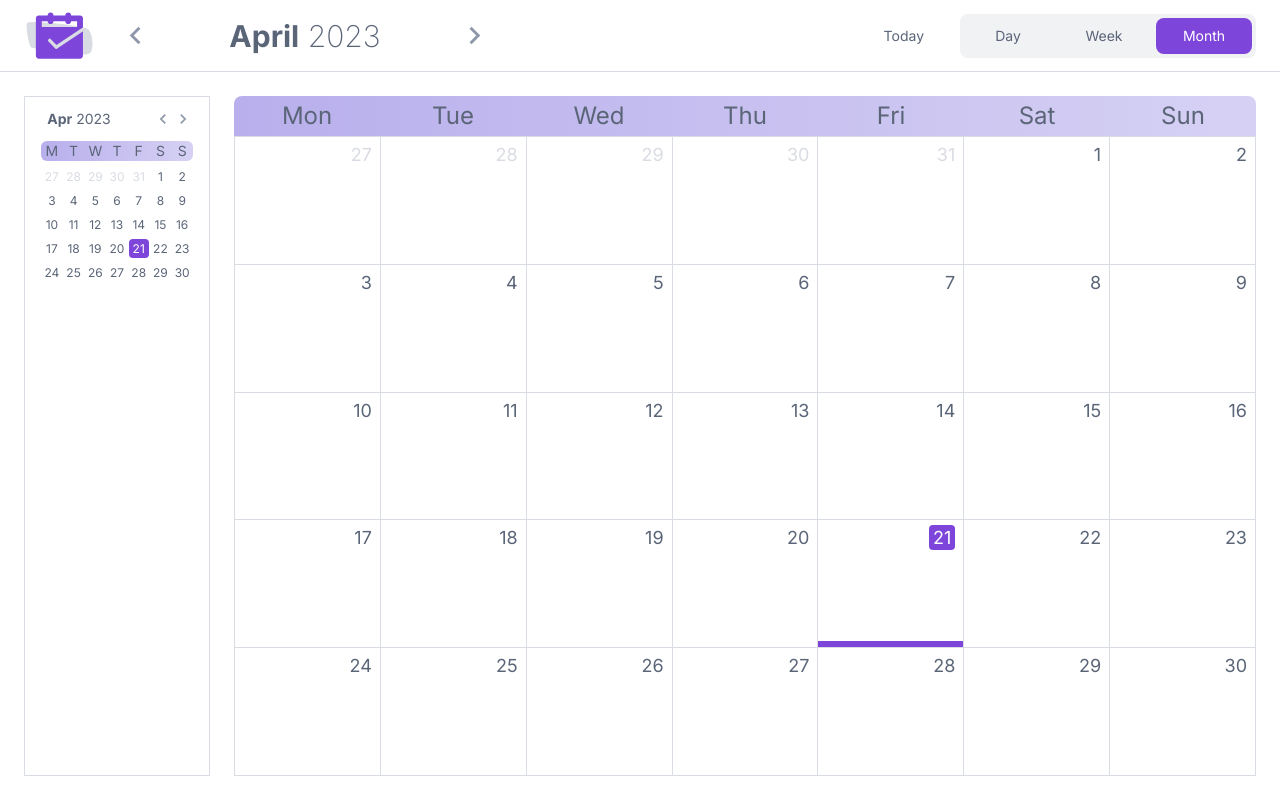
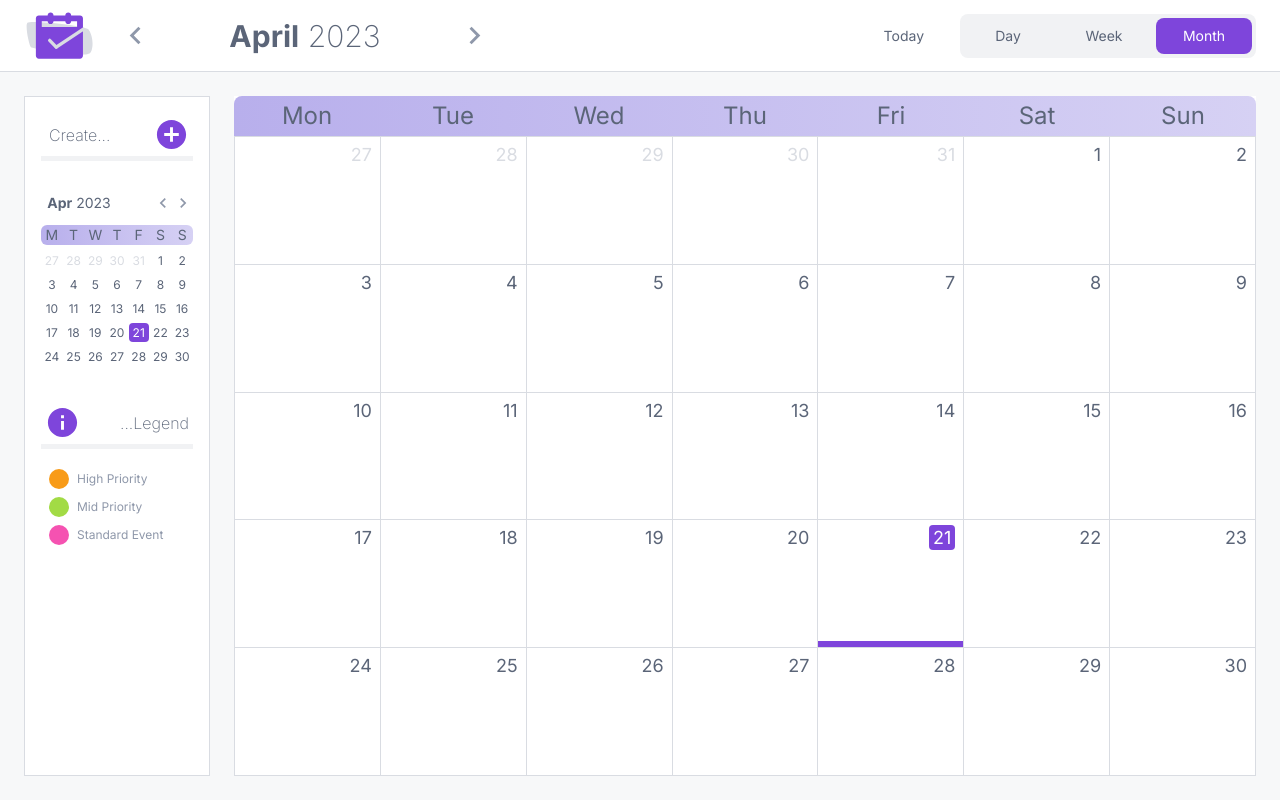
Before and after one commit to holpet/calendar-challenge, a React (Vite) app: page / in a window 1280 px wide. Built offline with nearby package versions, Linux system fonts and the light colour scheme.

Commit message:
side panel added features

```diff
--- a/src/App.tsx
+++ b/src/App.tsx
@@ -8,19 +8,19 @@ import SidePanel from "./components/side_panel/SidePanel";
 
 function App() {
   return (
-    <div className="text-dark-gray flex flex-col h-screen">
+    <div className="text-dark-gray flex flex-col h-screen bg-white-gray">
       <Header />
       <div className="flex h-[calc(100vh-4.5rem)] z-0">
         <aside className="flex w-[1fr] bg-pink-500">
-          <div className="w-full flex mx-auto pl-6 py-6 p-r-0">
-            <div className="w-full flex items-start justify-center text-gray-900 text-xl CONTROL">
+          <div className="w-full flex mx-auto pl-6 pr-0 py-6">
+            <div className="w-full flex items-start justify-center text-gray-900 text-xl bg-white border border-light-gray">
               <SidePanel />
             </div>
           </div>
         </aside>
-        <main className="flex flex-col w-full bg-white overflow-y-auto">
-          <div className="flex w-full min-h-[calc(100vh-4.5rem)] mx-auto px-6 py-6">
-            <div className="w-full min-h-full items-center justify-center text-gray-900 text-xl">
+        <main className="flex flex-col w-full overflow-y-auto">
+          <div className="flex w-full min-h-[calc(100vh-4.5rem)] mx-auto p-6">
+            <div className="w-full min-h-full items-center justify-center text-gray-900 text-xl bg-white">
               <MonthCalendar />
             </div>
           </div>
--- a/src/components/calendar/month_calender/variants/SideMonthCalendar.tsx
+++ b/src/components/calendar/month_calender/variants/SideMonthCalendar.tsx
@@ -15,7 +15,7 @@ const SideMonthCalendar = () => {
   );
 
   return (
-    <div className="px-4">
+    <div>
       <CalendarHeader
         fullScreen={false}
         currentMonthData={currentSideMonthData}
--- a/src/components/header/Header.tsx
+++ b/src/components/header/Header.tsx
@@ -10,7 +10,7 @@ const Header = () => {
   );
 
   return (
-    <header className="px-6 flex items-center justify-between border-b border-light-gray sticky top-0 w-full h-18 z-2">
+    <header className="px-6 flex items-center justify-between border-b border-light-gray bg-white sticky top-0 w-full h-18 z-2">
       <div className="flex justify-start items-center">
         <Logo />
         <MonthCalendarHeader
--- a/src/components/side_panel/SidePanel.tsx
+++ b/src/components/side_panel/SidePanel.tsx
@@ -1,11 +1,44 @@
 import SideMonthCalendar from "../calendar/month_calender/variants/SideMonthCalendar";
+import { default as Add } from "@mui/icons-material/AddCircle";
+import { default as Info } from "@mui/icons-material/Info";
+
+const colors = {
+  purple1: "#7e45db",
+  purple2: "#b8afec",
+};
 
 const SidePanel = () => {
   return (
-    <div className="">
-      {/* <CreateEventButton /> */}
+    <div className="p-4">
+      <div className="flex justify-between items-center mb-8 p-1 border-b-[5px] border-lightest-gray hover:cursor-pointer">
+        <h3 className="ml-1 font-light text-base">Create...</h3>
+        <div className="hover:scale-105 transition-all">
+          <Add fontSize="large" sx={{ color: `${colors.purple1}` }} />
+        </div>
+      </div>
       <SideMonthCalendar />
-      {/* <Labels /> */}
+      <div className="mt-8">
+        <div className="flex justify-between items-center mb-4 p-1 border-b-[5px] border-lightest-gray hover:cursor-pointer">
+          <div className="hover:scale-105 transition-all">
+            <Info fontSize="large" sx={{ color: `${colors.purple1}` }} />
+          </div>
+          <h3 className="text-right font-light text-base">...Legend</h3>
+        </div>
+        <div className="px-2">
+          <div className="flex items-center text-xs text-gray py-1">
+            <div className="bg-orange rounded-full w-5 h-5 mr-2"></div>
+            <p>High Priority</p>
+          </div>
+          <div className="flex items-center text-xs text-gray py-1">
+            <div className="bg-green rounded-full w-5 h-5 mr-2"></div>
+            <p>Mid Priority</p>
+          </div>
+          <div className="flex items-center text-xs text-gray py-1">
+            <div className="bg-light-pink rounded-full w-5 h-5 mr-2"></div>
+            <p>Standard Event</p>
+          </div>
+        </div>
+      </div>
     </div>
   );
 };
--- a/src/index.css
+++ b/src/index.css
@@ -6,7 +6,7 @@
 @tailwind utilities;
 
 @layer components {
-  .CONTROL {
+  .border-gen {
     @apply border border-light-gray;
   }
   .disabled {
--- a/tailwind.config.js
+++ b/tailwind.config.js
@@ -31,6 +31,7 @@ export default {
       "dark-gray": "#5b6578",
       "light-gray": "#d9dce2",
       "lightest-gray": "#f1f2f4",
+      "white-gray": "#f7f8f9",
       "dark-blue": "#1b1351",
       "mid-blue": "#26196a",
 
```
